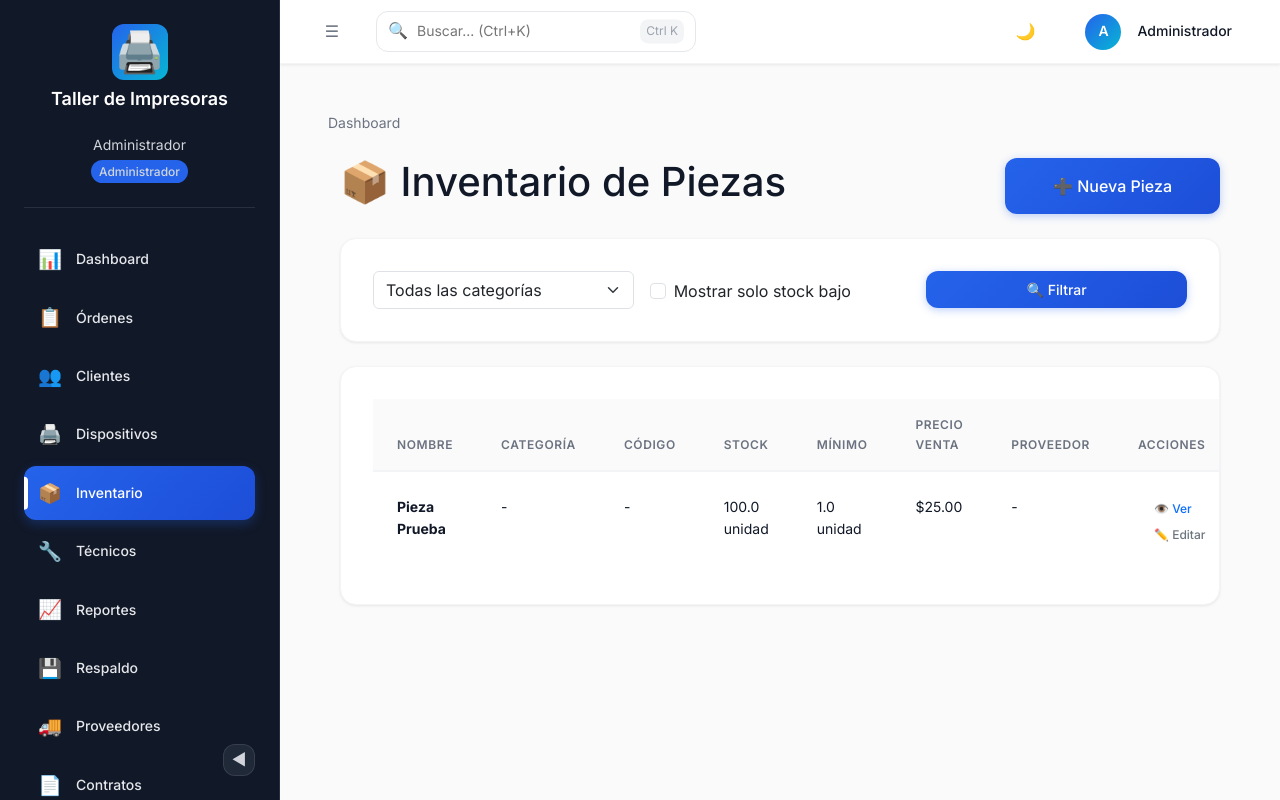
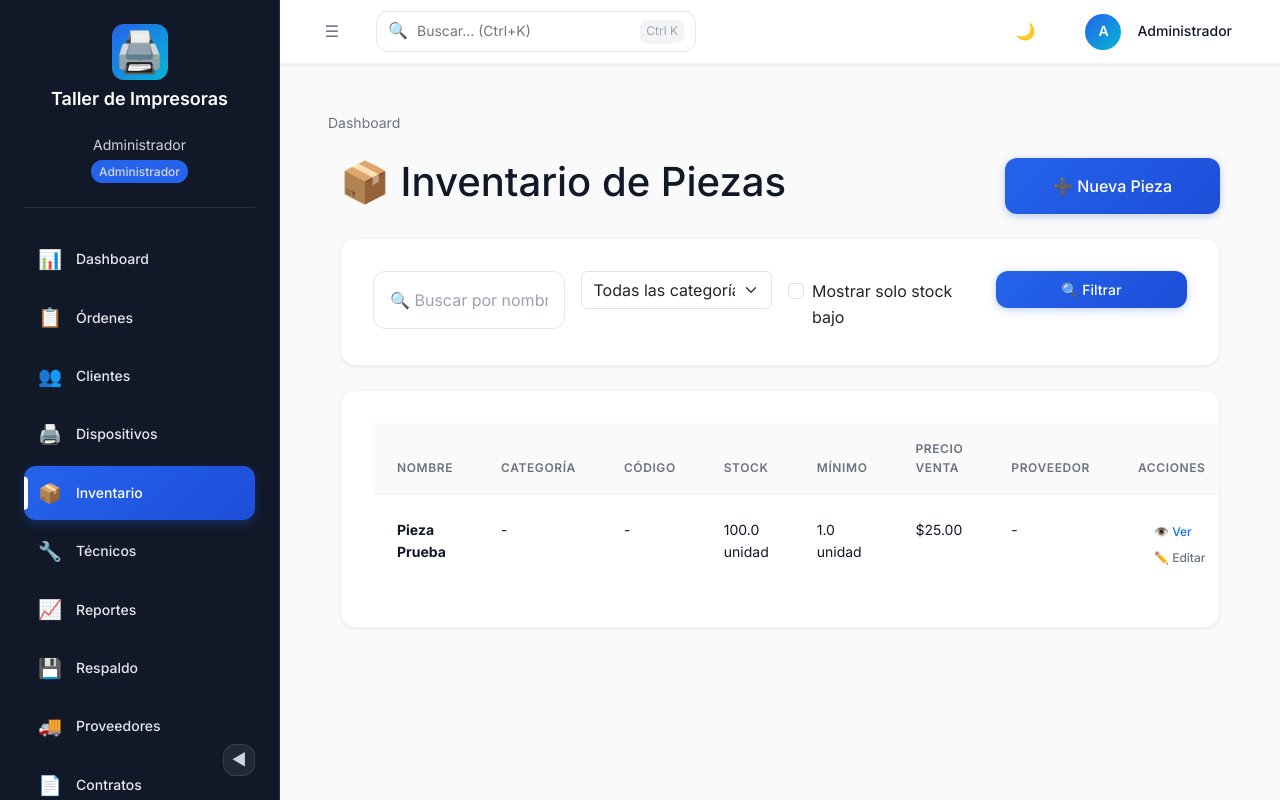
Before and after one commit to clgil/SGMegaPrintLab, a Flask app: page /inventario/ in a window 1280 px wide. Run offline with Flask 3, Linux system fonts and the light colour scheme; a user stored in the database is signed in; data comes from the database, SQL or seed files in the repository; some libraries are stand-ins or nearby versions.

Commit message:
Añadir buscador de piezas por nombre en vista de inventario
- Actualizado taller_impresoras/routes/inventario.py para incluir parámetro de búsqueda en la ruta index y filtrar piezas por nombre usando ilike
- Modificado taller_impresoras/templates/inventario/index.html para añadir campo de entrada de texto para búsqueda y mantener el estado del filtro en la paginación
- Ajustado el sistema de filtros para combinar búsqueda por nombre con los existentes de categoría y stock bajo

Se ha integrado un buscador funcional en la vista de inventario que permite filtrar piezas por nombre manteniendo los filtros previos y la paginación.

```diff
--- a/taller_impresoras/routes/inventario.py
+++ b/taller_impresoras/routes/inventario.py
@@ -14,10 +14,11 @@ inventario_bp = Blueprint('inventario', __name__, template_folder='../templates'
 @inventario_bp.route('/')
 @rol_requerido(['administrador', 'tecnico'])
 def index():
-    """Listado de piezas con filtro por categoría y alertas de stock bajo"""
+    """Listado de piezas con filtro por categoría, stock bajo y búsqueda por nombre"""
     pagina = request.args.get('pagina', 1, type=int)
     categoria_id = request.args.get('categoria_id', type=int)
     mostrar_stock_bajo = request.args.get('stock_bajo', '')
+    busqueda_nombre = request.args.get('busqueda', '')
 
     query = Pieza.query
 
@@ -27,6 +28,10 @@ def index():
     if mostrar_stock_bajo:
         # Mostrar solo piezas con stock bajo
         query = query.filter(Pieza.cantidad <= Pieza.cantidad_minima)
+
+    if busqueda_nombre:
+        # Filtrar por nombre de pieza
+        query = query.filter(Pieza.nombre.ilike(f'%{busqueda_nombre}%'))
 
     # Paginación de 20 registros
     piezas_pagina = query.order_by(Pieza.nombre).paginate(page=pagina, per_page=20, error_out=False)
@@ -38,6 +43,7 @@ def index():
                          categorias=categorias,
                          categoria_seleccionada=categoria_id,
                          mostrar_stock_bajo=mostrar_stock_bajo,
+                         busqueda_nombre=busqueda_nombre,
                          pagina_actual=pagina)
 
 
--- a/taller_impresoras/templates/inventario/index.html
+++ b/taller_impresoras/templates/inventario/index.html
@@ -13,7 +13,10 @@
     <div class="card mb-4">
         <div class="card-body">
             <form method="GET" action="{{ url_for('inventario.index') }}" class="row g-3">
-                <div class="col-md-4">
+                <div class="col-md-3">
+                    <input type="text" name="busqueda" class="form-control" placeholder="🔍 Buscar por nombre..." value="{{ busqueda_nombre or '' }}">
+                </div>
+                <div class="col-md-3">
                     <select name="categoria_id" class="form-select">
                         <option value="">Todas las categorías</option>
                         {% for cat in categorias %}
@@ -21,13 +24,13 @@
                         {% endfor %}
                     </select>
                 </div>
-                <div class="col-md-4">
+                <div class="col-md-3">
                     <div class="form-check mt-2">
                         <input type="checkbox" name="stock_bajo" value="1" class="form-check-input" id="stockBajo" {% if mostrar_stock_bajo %}checked{% endif %}>
                         <label class="form-check-label" for="stockBajo">Mostrar solo stock bajo</label>
                     </div>
                 </div>
-                <div class="col-md-4">
+                <div class="col-md-3">
                     <button type="submit" class="btn btn-primary w-100">🔍 Filtrar</button>
                 </div>
             </form>
@@ -84,14 +87,14 @@
                 <ul class="pagination justify-content-center">
                     {% if piezas.has_prev %}
                     <li class="page-item">
-                        <a class="page-link" href="{{ url_for('inventario.index', pagina=piezas.prev_num, categoria_id=categoria_seleccionada, stock_bajo=mostrar_stock_bajo) }}">Anterior</a>
+                        <a class="page-link" href="{{ url_for('inventario.index', pagina=piezas.prev_num, categoria_id=categoria_seleccionada, stock_bajo=mostrar_stock_bajo, busqueda=busqueda_nombre) }}">Anterior</a>
                     </li>
                     {% endif %}
 
                     {% for page in piezas.iter_pages() %}
                         {% if page %}
                             {% if page != piezas.page %}
-                            <li class="page-item"><a class="page-link" href="{{ url_for('inventario.index', pagina=page, categoria_id=categoria_seleccionada, stock_bajo=mostrar_stock_bajo) }}">{{ page }}</a></li>
+                            <li class="page-item"><a class="page-link" href="{{ url_for('inventario.index', pagina=page, categoria_id=categoria_seleccionada, stock_bajo=mostrar_stock_bajo, busqueda=busqueda_nombre) }}">{{ page }}</a></li>
                             {% else %}
                             <li class="page-item active"><span class="page-link">{{ page }}</span></li>
                             {% endif %}
@@ -102,7 +105,7 @@
 
                     {% if piezas.has_next %}
                     <li class="page-item">
-                        <a class="page-link" href="{{ url_for('inventario.index', pagina=piezas.next_num, categoria_id=categoria_seleccionada, stock_bajo=mostrar_stock_bajo) }}">Siguiente</a>
+                        <a class="page-link" href="{{ url_for('inventario.index', pagina=piezas.next_num, categoria_id=categoria_seleccionada, stock_bajo=mostrar_stock_bajo, busqueda=busqueda_nombre) }}">Siguiente</a>
                     </li>
                     {% endif %}
                 </ul>
```
Also changed, not shown: 1 other file.
